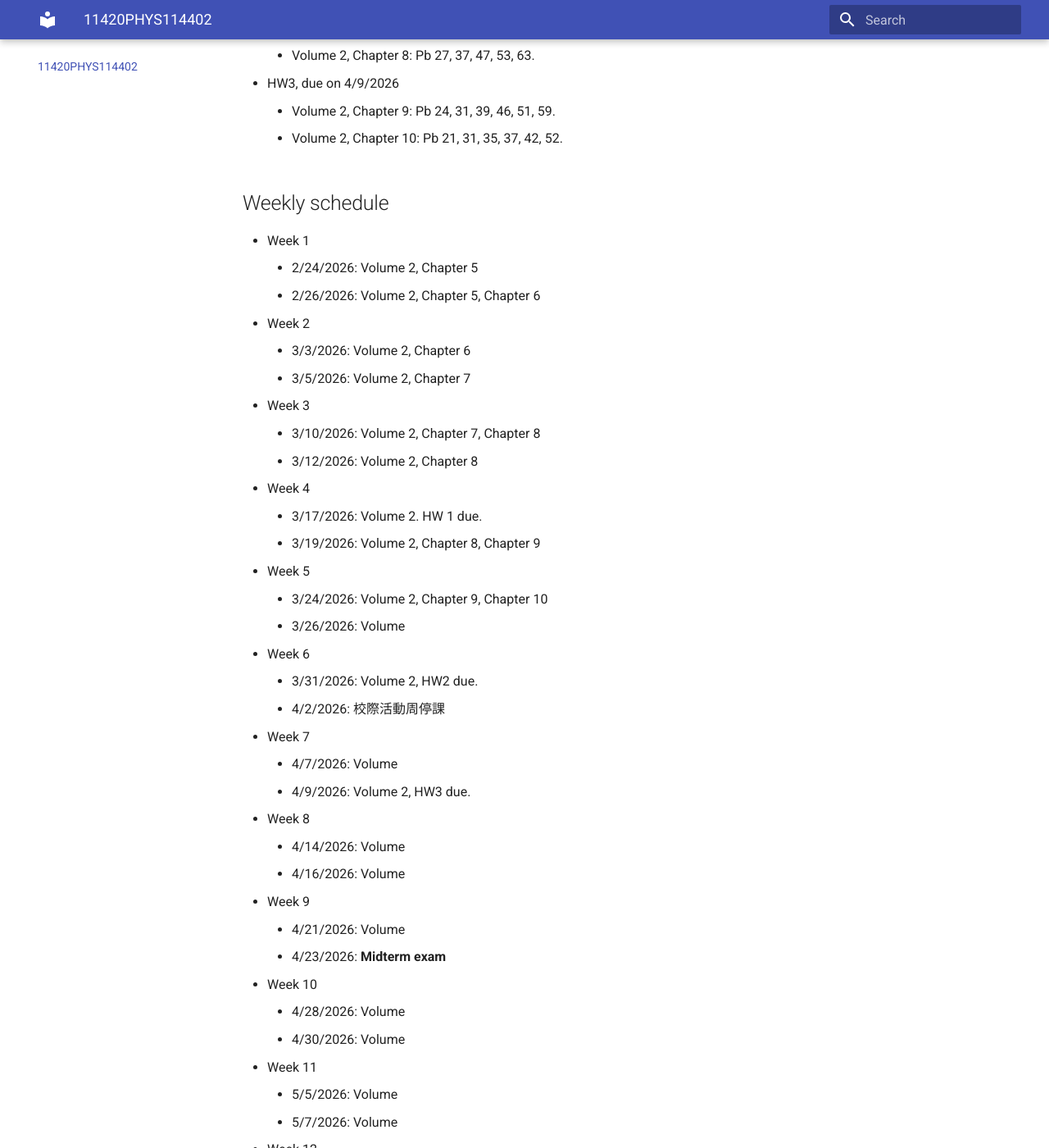
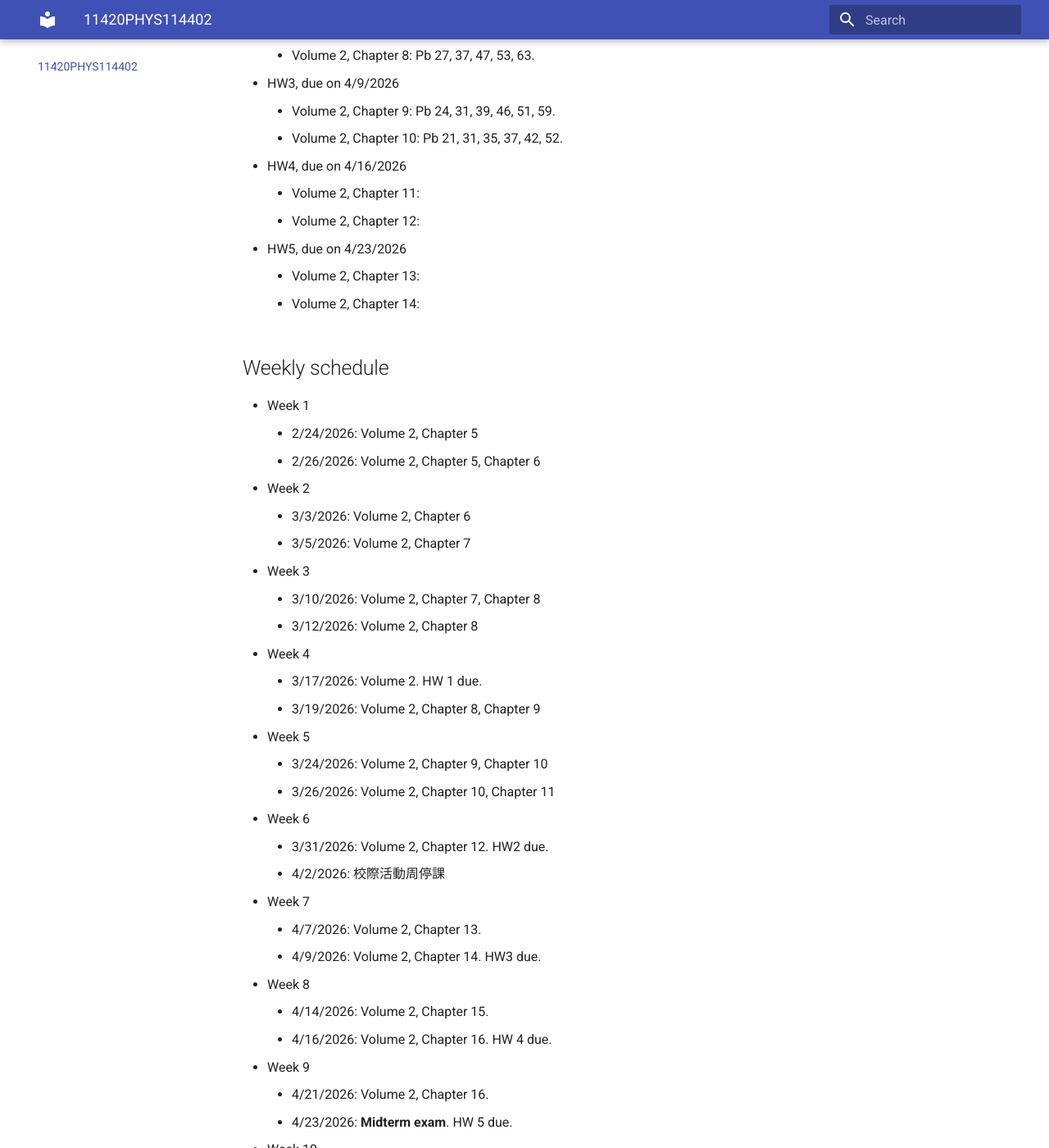
Before and after one commit to pcchen/pcchen.github.io, an MkDocs documentation site: the page built from docs/teaching/11420PHYS114402.md, in a window 1280 px wide and 1400 px high, scrolled down 3411 px. Shown: the whole window at 82% size. Built offline with MkDocs 1.6.1 and Material for MkDocs 9.7.7, drawn with Linux system fonts in a browser that asks for light colours.

Commit message:
update class

```diff
--- a/docs/teaching/11420PHYS114402.md
+++ b/docs/teaching/11420PHYS114402.md
@@ -105,6 +105,13 @@ Unit 2: Modern Physics
 * HW3, due on 4/9/2026
     * Volume 2, Chapter 9: Pb 24, 31, 39, 46, 51, 59.
     * Volume 2, Chapter 10: Pb 21, 31, 35, 37, 42, 52.
+* HW4, due on 4/16/2026
+    * Volume 2, Chapter 11:
+    * Volume 2, Chapter 12:
+* HW5, due on 4/23/2026
+    * Volume 2, Chapter 13:
+    * Volume 2, Chapter 14:
+
 
 ## Weekly schedule
 * Week 1
@@ -121,19 +128,19 @@ Unit 2: Modern Physics
     * 3/19/2026: Volume 2, Chapter 8, Chapter 9
 * Week 5
     * 3/24/2026: Volume 2, Chapter 9, Chapter 10
-    * 3/26/2026: Volume
+    * 3/26/2026: Volume 2, Chapter 10, Chapter 11
 * Week 6
-    * 3/31/2026: Volume 2, HW2 due.
+    * 3/31/2026: Volume 2, Chapter 12. HW2 due.
     * 4/2/2026: 校際活動周停課
 * Week 7
-    * 4/7/2026: Volume
-    * 4/9/2026: Volume 2, HW3 due.
+    * 4/7/2026: Volume 2, Chapter 13.
+    * 4/9/2026: Volume 2, Chapter 14. HW3 due.
 * Week 8
-    * 4/14/2026: Volume
-    * 4/16/2026: Volume
+    * 4/14/2026: Volume 2, Chapter 15.
+    * 4/16/2026: Volume 2, Chapter 16. HW 4 due.
 * Week 9
-    * 4/21/2026: Volume
-    * 4/23/2026: **Midterm exam**
+    * 4/21/2026: Volume 2, Chapter 16.
+    * 4/23/2026: **Midterm exam**. HW 5 due.
 * Week 10
     * 4/28/2026: Volume
     * 4/30/2026: Volume
```
